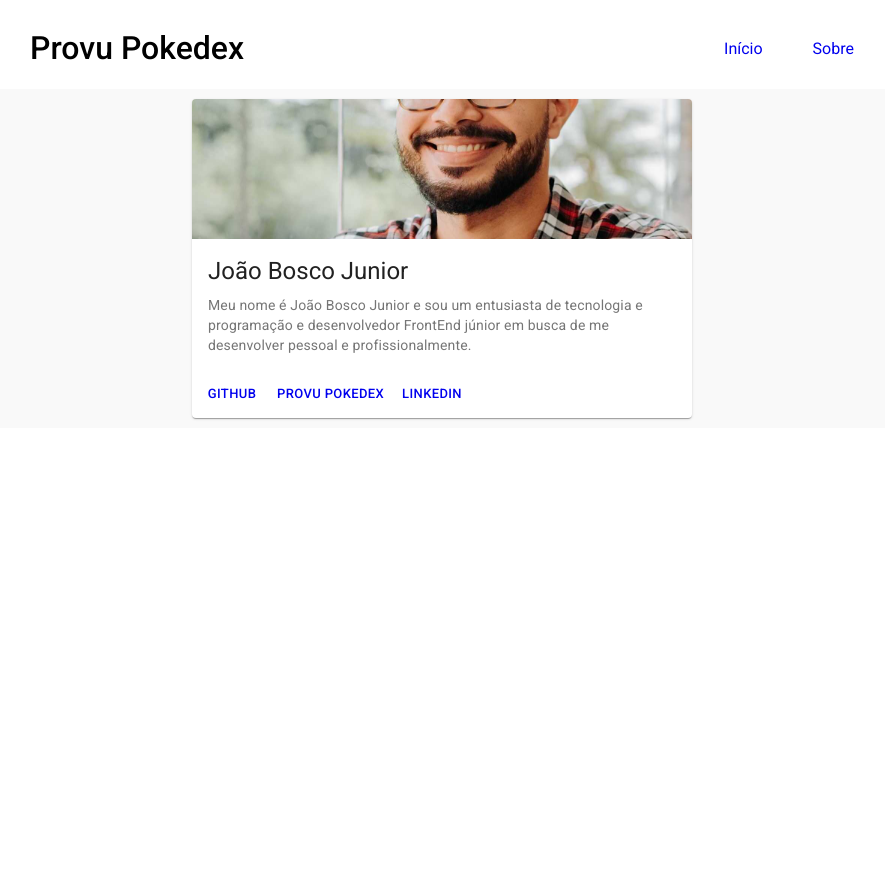
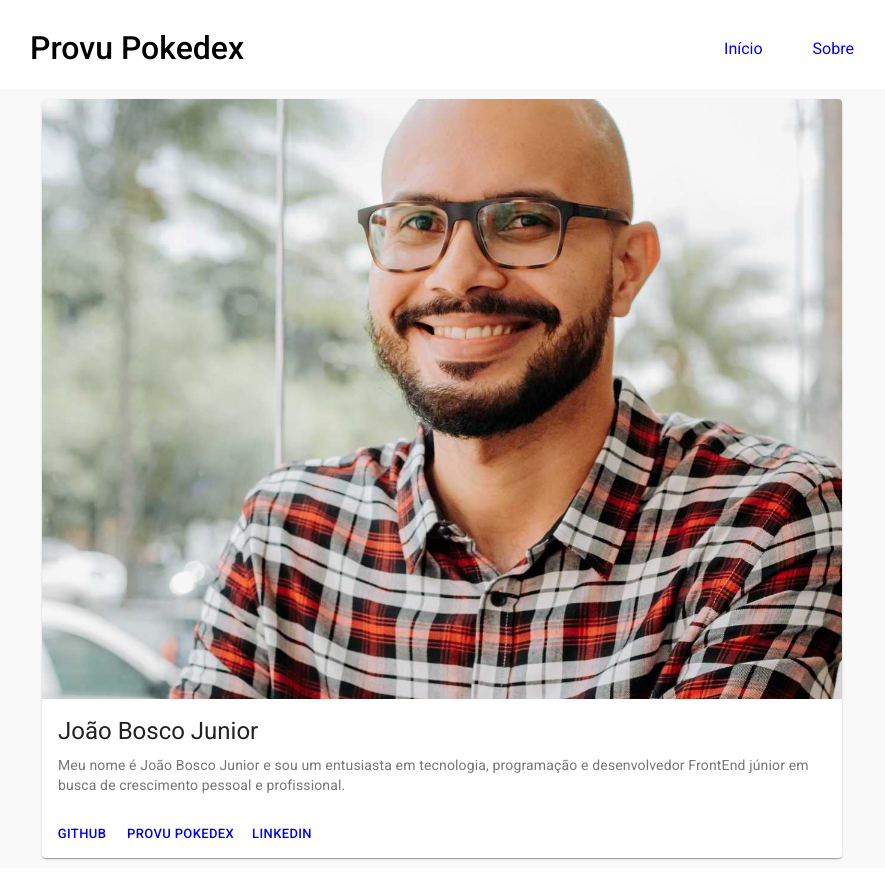
Before and after one commit to joaobosco2011/pokedex, a React (Create React App) app: page /component/sobre in a window 1280 px wide. Shown: the whole page, without its empty margins (198-1083 px from the left). Before the commit the page ends 800 px from the top, so only its background shows below. Built offline with nearby package versions, Linux system fonts and the light colour scheme.

Commit message:
Finalizado o componente Sobre

```diff
--- a/src/component/CardSobre.js
+++ b/src/component/CardSobre.js
@@ -16,7 +16,7 @@ import classNames from 'classnames';
 
 const useStyles = makeStyles({
   root: {
-    maxWidth: 500,
+    maxWidth: 800,
   },
 });
 
@@ -31,7 +31,7 @@ const CardSobre = ({classCardSobre}) => {
         <CardMedia
           component="img"
           alt="João Bosco Junior"
-          height="140"
+          height="600"
           image= {profileImg}
           title="João Bosco Junior"
         />
@@ -40,7 +40,7 @@ const CardSobre = ({classCardSobre}) => {
             João Bosco Junior
           </Typography>
           <Typography variant="body2" color="textSecondary" component="p">
-            Meu nome é João Bosco Junior e sou um entusiasta de tecnologia e programação e desenvolvedor FrontEnd júnior em busca de me desenvolver pessoal e profissionalmente.
+            Meu nome é João Bosco Junior e sou um entusiasta em tecnologia, programação e desenvolvedor FrontEnd júnior em busca de crescimento pessoal e profissional.
           </Typography>
         </CardContent>
       </CardActionArea>
```
Also changed, not shown: src/img/joaoboscojunior.jpg.
